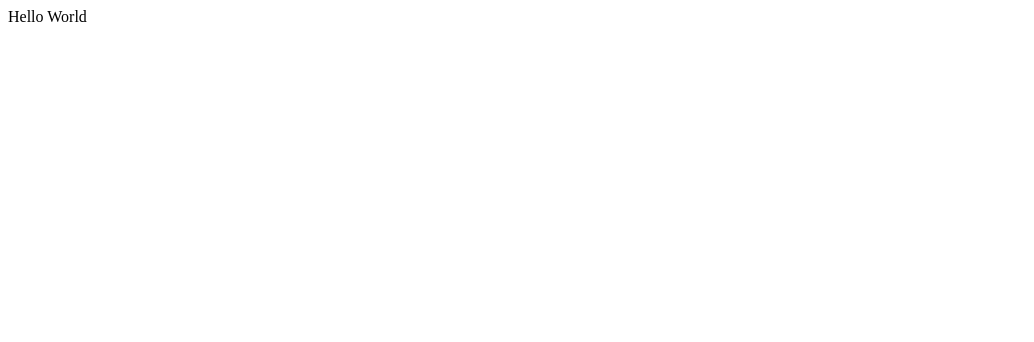
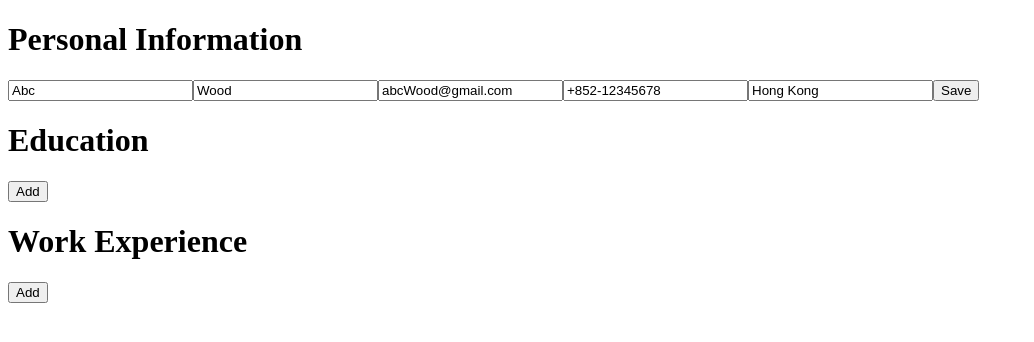
Before and after one commit to tymc47/odin-cv, a React (Create React App) app: page / in a window 1280 px wide. Shown: the top 342 px of the page, without its empty margins (0-1034 px from the left). Built offline with nearby package versions, Linux system fonts and the light colour scheme.

Commit message:
finish components basic logic

```diff
--- a/src/App.js
+++ b/src/App.js
@@ -1,16 +1,65 @@
 import React, { Component } from "react";
+import PersonalInfo from "./components/PersonalInfo";
+import Education from "./components/Education";
+import WorkExp from "./components/WorkExp";
 
 class App extends Component {
   constructor(props){
     super();
+    this.state = {
+      education: [],
+      workExp: []
+    }
+    this.handleAdd = this.handleAdd.bind(this);
+    this.deleteEducation = this.deleteEducation.bind(this);
+    this.deleteWorkExp = this.deleteWorkExp.bind(this);
+
   }
 
+  handleAdd(event){
+    if (event.target.classList.contains('education')){
+      this.setState({
+        education: this.state.education.concat(<Education key={this.state.education.length} id={this.state.education.length} handleDelete={this.deleteEducation}/>)
+        }
+      )
+    } else {
+      this.setState({
+        workExp: this.state.workExp.concat(<WorkExp key={this.state.workExp.length} id={this.state.workExp.length} handleDelete={this.deleteWorkExp}/>)
+      })
+    }
 
+  }
+
+  deleteEducation(event){
+    const index = event.target.dataset.entry
+    const newArray = this.state.education.filter(entry => entry.key !== index)
+    this.setState({education: newArray})
+  }
+
+  deleteWorkExp(event){
+    const index = event.target.dataset.entry
+    const newArray = this.state.workExp.filter(entry => entry.key !== index)
+    console.log(newArray);
+    this.setState({workExp: newArray})
+  }
 
   render(){
     return(
-      <div>
-        Hello World
+      <div className="main">
+        <div className="personal-info">
+          <h1>Personal Information</h1>
+          <PersonalInfo />
+        </div>
+        <div className="education">
+          <h1>Education</h1>
+          <button className="add-btn education" onClick={this.handleAdd}>Add</button>
+          {this.state.education.map((component) => component)}
+        </div>
+        <div className="work-exp">
+          <h1>Work Experience</h1>
+          <button className="add-btn work-exp" onClick={this.handleAdd}>Add</button>
+          {this.state.workExp.map((component) => component)}
+        </div>
       </div>
     )
   }
--- /dev/null
+++ b/src/components/Education.js
@@ -0,0 +1,59 @@
+import React, { Component } from "react";
+
+class Education extends Component {
+    constructor (props) {
+        super(props);
+        this.state = {
+            isEdit: true,
+            courseName: "Qfin",
+            schoolName: "CUHK",
+            schoolLocation: "Hong Kong",
+            startDate: "2016-10-30",
+            endDate: "2022-10-30",
+            isPresent: false
+        }
+        this.handleChange = this.handleChange.bind(this);
+        this.handleCheckbox = this.handleCheckbox.bind(this);
+        this.toggleEdit = this.toggleEdit.bind(this);
+
+    }
+
+    handleChange(event){
+        this.setState({
+            [event.target.id]: event.target.value
+        })
+    }
+
+    handleCheckbox(event){
+        this.setState({isPresent: event.target.checked})
+    }
+
+    toggleEdit(){
+        this.setState({isEdit: this.state.isEdit ? false : true})
+    }
+
+    render(){
+        return this.state.isEdit ?
+               (<div className="edu-input">
+                    <input type="text" onChange={this.handleChange} id="courseName" placeholder="First Name" value={this.state.courseName} />
+                    <input type="text" onChange={this.handleChange} id="schoolName" placeholder="Last Name" value={this.state.schoolName} />
+                    <input type="text" onChange={this.handleChange} id="schoolLocation" placeholder="Email" value={this.state.schoolLocation} />
+                    <input type="date" onChange={this.handleChange} id="startDate" value={this.state.startDate} />
+                    <input type="date" onChange={this.handleChange} id="endDate" disabled = {this.state.isPresent} value={this.state.endDate} />
+                    <label htmlFor="isPresent">Current Education: </label>
+                    <input type="checkbox" onChange={this.handleCheckbox} id="isPresent" checked={this.state.isPresent} />
+                    <button id="save-btn" onClick={this.toggleEdit}>Save</button>
+                    <button id="delete-btn" data-entry={this.props.id} onClick={this.props.handleDelete}>Delete</button>
+                </div>)
+           : (<div className="edu-entry">
+                <p>{this.state.courseName}</p>
+                <p>{this.state.schoolName}</p>
+                <p>{this.state.schoolLocation}</p>
+                <p>{this.state.startDate} - {this.state.isPresent ? "Present" : this.state.endDate}</p>
+                <button id="edit-btn" onClick={this.toggleEdit}>Edit</button>
+            </div>
+        )
+    }
+}
+
+export default Education;
--- /dev/null
+++ b/src/components/PersonalInfo.js
@@ -0,0 +1,49 @@
+import React, { Component } from "react";
+
+class PersonalInfo extends Component {
+    constructor (props){
+        super(props);
+        this.state = {
+            isEdit: true,
+            firstName: "Abc",
+            lastName: "Wood",
+            email: "abcWood@gmail.com",
+            phone: "+852-12345678",
+            location: "Hong Kong"
+        };
+        this.handleChange = this.handleChange.bind(this);
+        this.toggleEdit = this.toggleEdit.bind(this);
+    }
+
+    handleChange(event){
+        this.setState({
+            [event.target.id]: event.target.value
+        })
+    }
+
+    toggleEdit(){
+        this.setState({isEdit: this.state.isEdit ? false : true})
+    }
+
+    render(){
+        return this.state.isEdit ?
+               (<>
+                    <input type="text" onChange={this.handleChange} id="firstName" placeholder="First Name" value={this.state.firstName} />
+                    <input type="text" onChange={this.handleChange} id="lastName" placeholder="Last Name" value={this.state.lastName} />
+                    <input type="text" onChange={this.handleChange} id="email" placeholder="Email" value={this.state.email} />
+                    <input type="text" onChange={this.handleChange} id="phone" placeholder="Phone" value={this.state.phone} />
+                    <input type="text" onChange={this.handleChange} id="location" placeholder="Location" value={this.state.location} />
+                    <button id="save" onClick={this.toggleEdit}>Save</button>
+                </>)
+           : (<>
+                <p>{this.state.firstName} {this.state.lastName}</p>
+                <p>Email: {this.state.email}</p>
+                <p>Phone: {this.state.phone}</p>
+                <p>Location: {this.state.location}</p>
+                <button id="edit" onClick={this.toggleEdit}>Edit</button>
+            </>
+        )
+    }
+}
+
+export default PersonalInfo;
--- /dev/null
+++ b/src/components/WorkExp.js
@@ -0,0 +1,59 @@
+import React, { Component } from "react";
+
+class WorkExp extends Component {
+    constructor (props) {
+        super(props);
+        this.state = {
+            isEdit: true,
+            jobTitle: "Summer Intern",
+            company: "BNP Paribas",
+            companyLocation: "Hong Kong",
+            startDate: "2016-10-30",
+            endDate: "2022-10-30",
+            isPresent: false
+        }
+        this.handleChange = this.handleChange.bind(this);
+        this.handleCheckbox = this.handleCheckbox.bind(this);
+        this.toggleEdit = this.toggleEdit.bind(this);
+
+    }
+
+    handleChange(event){
+        this.setState({
+            [event.target.id]: event.target.value
+        })
+    }
+
+    handleCheckbox(event){
+        this.setState({isPresent: event.target.checked})
+    }
+
+    toggleEdit(){
+        this.setState({isEdit: this.state.isEdit ? false : true})
+    }
+
+    render(){
+        return this.state.isEdit ?
+               (<div className="edu-input">
+                    <input type="text" onChange={this.handleChange} id="jobTitle" placeholder="Job Title" value={this.state.jobTitle} />
+                    <input type="text" onChange={this.handleChange} id="company" placeholder="Company" value={this.state.company} />
+                    <input type="text" onChange={this.handleChange} id="companyLocation" placeholder="Company Location" value={this.state.companyLocation} />
+                    <input type="date" onChange={this.handleChange} id="startDate" value={this.state.startDate} />
+                    <input type="date" onChange={this.handleChange} id="endDate" disabled = {this.state.isPresent} value={this.state.endDate} />
+                    <label htmlFor="isPresent">Current Job: </label>
+                    <input type="checkbox" onChange={this.handleCheckbox} id="isPresent" checked={this.state.isPresent} />
+                    <button id="save-btn" onClick={this.toggleEdit}>Save</button>
+                    <button id="delete-btn" data-entry={this.props.id} onClick={this.props.handleDelete}>Delete</button>
+                </div>)
+           : (<div className="edu-entry">
+                <p>{this.state.jobTitle}</p>
+                <p>{this.state.company}</p>
+                <p>{this.state.companyLocation}</p>
+                <p>{this.state.startDate} - {this.state.isPresent ? "Present" : this.state.endDate}</p>
+                <button id="edit-btn" onClick={this.toggleEdit}>Edit</button>
+            </div>
+        )
+    }
+}
+
+export default WorkExp;
```
